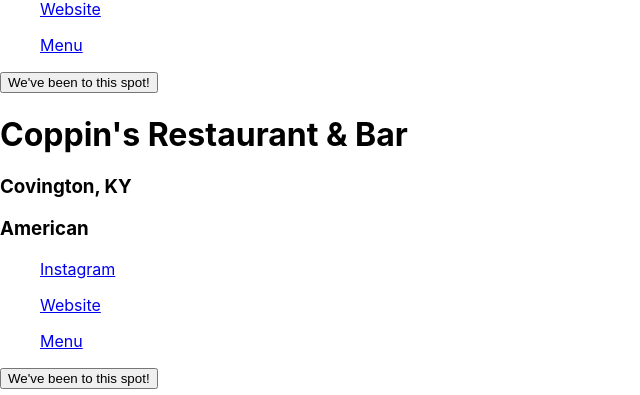
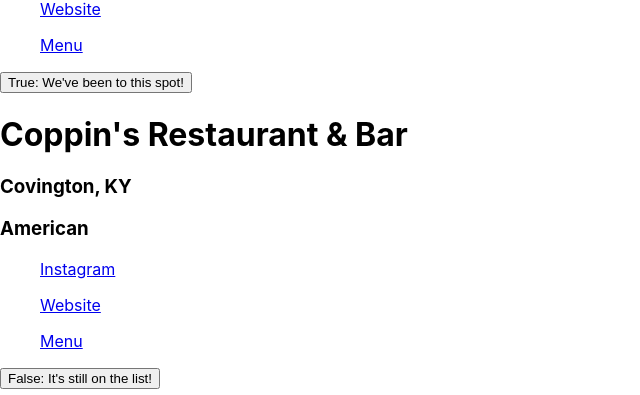
Before and after one commit to HannahChristmas/cincy-eats-react-phase-2, a React (Create React App) app: page /restaurants in a window 1280 px wide. Shown: the part 405-800 px from the top of the page, without its empty margins (0-640 px from the left). Built offline with nearby package versions, Linux system fonts and the light colour scheme; data requests are answered from the project's data file.

Commit message:
Visited Button Final Debug
Add bang operator inside of patch request

```diff
--- a/db.json
+++ b/db.json
@@ -8,7 +8,7 @@
       "instagram": "https://www.instagram.com/mochikocincy/",
       "website": "https://www.cafemochiko.com/",
       "menu": "https://www.cafemochiko.com/menus",
-        "visited": false
+      "visited": true
     },
     {
       "id": 2,
@@ -17,7 +17,8 @@
       "cuisine": "American",
       "instagram": "https://www.instagram.com/coppinsrestaurant/",
       "website": "http://hotelcovington.com/dining/coppins/",
-        "menu": "https://hotelcovington.com/wp-content/uploads/2022/09/Fall-Dinner-9.25.pdf"
+      "menu": "https://hotelcovington.com/wp-content/uploads/2022/09/Fall-Dinner-9.25.pdf",
+      "visited": false
     },
     {
       "id": 3,
@@ -26,7 +27,8 @@
       "cuisine": "American",
       "instagram": "https://www.instagram.com/thehimark/",
       "website": "https://www.thehimark.com/",
-        "menu": "https://www.thehimark.com/pdfs/current-menu-hi-mark.pdf"
+      "menu": "https://www.thehimark.com/pdfs/current-menu-hi-mark.pdf",
+      "visited": false
     },
     {
       "id": 4,
@@ -45,7 +47,8 @@
       "cuisine": "Mediterranean",
       "instagram": "https://www.truvaturkishkitchen.com/",
       "website": "https://www.truvaturkishkitchen.com/",
-      "menu": "https://www.truvaturkishkitchen.com/our-menu/"
+      "menu": "https://www.truvaturkishkitchen.com/our-menu/",
+      "visited": true
     },
     {
       "id": 6,
@@ -54,7 +57,8 @@
       "cuisine": "Small Plates",
       "instagram": "https://www.instagram.com/midcitycinti/?hl=en",
       "website": "https://www.midcitycinti.com/",
-      "menu": "https://www.midcitycinti.com/menu"
+      "menu": "https://www.midcitycinti.com/menu",
+      "visited": true
     }
   ]
 }
--- a/src/components/RestaurantCard.js
+++ b/src/components/RestaurantCard.js
@@ -11,15 +11,16 @@
         headers: {
           'Content-Type': 'application/json',
         },
-        body: JSON.stringify({visited: isVisited}),
-      })
+        body: JSON.stringify({visited: !isVisited}),
+        })
         .then((response) => response.json())
         .then((updatedRestaurant) => {
+
+            // setIsVisited(!isVisited)
             console.log(updatedRestaurant)
-          const patchedRestaurant = allRestaurants.map(unchangedRestaurantFromMap => unchangedRestaurantFromMap.id === restaurant.id ? updatedRestaurant : unchangedRestaurantFromMap);
-
-          setAllRestaurants([...allRestaurants, patchedRestaurant])
-          console.log ("After set state:", allRestaurants)
+          const patchedRestaurants = allRestaurants.map(unchangedRestaurantFromMap => unchangedRestaurantFromMap.id === restaurant.id ? updatedRestaurant : unchangedRestaurantFromMap);
+          setAllRestaurants(patchedRestaurants)
+          console.log ("After set state:", patchedRestaurants)
       })
 }
 
@@ -32,9 +33,9 @@
             <ul><a href={restaurant.website}>Website</a></ul>
             <ul><a href={restaurant.menu}>Menu</a></ul>
             {isVisited ? (
-            <button onClick={handleVisitedButtonClick}>It's still on the list!</button>
+            <button onClick={handleVisitedButtonClick}>True: We've been to this spot!</button>
             ) : (
-            <button onClick={handleVisitedButtonClick}>We've been to this spot!</button>
+            <button onClick={handleVisitedButtonClick}>False: It's still on the list!</button>
             )}
         </div>
     )
--- a/src/components/RestaurantList.js
+++ b/src/components/RestaurantList.js
@@ -1,12 +1,17 @@
 import React from "react";
 import RestaurantCard from "./RestaurantCard";
 
-function RestaurantList({allRestaurants, setAllRestaurants, filterNeighborhood}){
+function RestaurantList({allRestaurants, setAllRestaurants, filterNeighborhood, filterCuisine}){
 
     const filteredByNeighborhood = allRestaurants.filter(restaurant => {
-        if(filterNeighborhood === "") return true
-        if(filterNeighborhood === restaurant.neighborhood) return true
+        if((filterNeighborhood === "Neighborhood") || (filterNeighborhood === restaurant.neighborhood)) return true
+        // if((filterCuisine === "Cuisine") || (filterCuisine === restaurant.cuisine)) return true
     })
+
+    // const filteredByCuisine = allRestaurants.filter(restaurant => {
+    //     if(filterCuisine === "Cuisine") return true
+    //     if(filterCuisine === restaurant.cuisine) return true
+    // })
 
     const restaurantsOnInitialRender = filteredByNeighborhood.map(restaurant => {
         return (
--- a/src/components/RestaurantPage.js
+++ b/src/components/RestaurantPage.js
@@ -8,7 +8,8 @@
 
 function RestaurantPage() {
    const [allRestaurants, setAllRestaurants] = useState([])
-   const [filterNeighborhood, setFilterNeighborhood] = useState('')
+   const [filterNeighborhood, setFilterNeighborhood] = useState("Neighborhood")
+   const [filterCuisine, setFilterCuisine] = useState("Cuisine")
 
   useEffect(() => {
     fetch('http://localhost:3004/restaurants')
@@ -20,11 +21,15 @@
     setFilterNeighborhood(e.target.value)
   }
 
+  function handleCuisineFilter(e){
+    setFilterCuisine(e.target.value)
+  }
+
   return (
     <main>
        <h1>All of Our Restaurants</h1>
-      <SearchBar handleNeighborhoodFilter={handleNeighborhoodFilter}/>
-      <RestaurantList filterNeighborhood={filterNeighborhood} allRestaurants={allRestaurants} setAllRestaurants={setAllRestaurants}/>
+      <SearchBar handleNeighborhoodFilter={handleNeighborhoodFilter} handleCuisineFilter={handleCuisineFilter}/>
+      <RestaurantList filterNeighborhood={filterNeighborhood} filterCuisine={filterCuisine} allRestaurants={allRestaurants} setAllRestaurants={setAllRestaurants}/>
 
       {/* <Search />
       <Filter /> */}
--- a/src/components/SearchBar.js
+++ b/src/components/SearchBar.js
@@ -1,6 +1,6 @@
 import React from "react";
 
-function SearchBar({handleNeighborhoodFilter}){
+function SearchBar({handleNeighborhoodFilter, handleCuisineFilter}){
     return (
         <div>
         <strong>Filter By: </strong>
@@ -12,8 +12,8 @@
             <option value="East Walnut Hills">East Walnut Hills</option>
             <option value="Montgomery">Montgomery</option>
         </select>
-        <select>
-            <option value="Cusine">Cuisine</option>
+        <select onChange={handleCuisineFilter}>
+            <option value="Cuisine">Cuisine</option>
             <option value="American">American</option>
             <option value="Japanese">Japanese</option>
             <option value="Mediterranean">Mediterranean</option>
```
Lines whose indentation alone changed are shown as unchanged.
